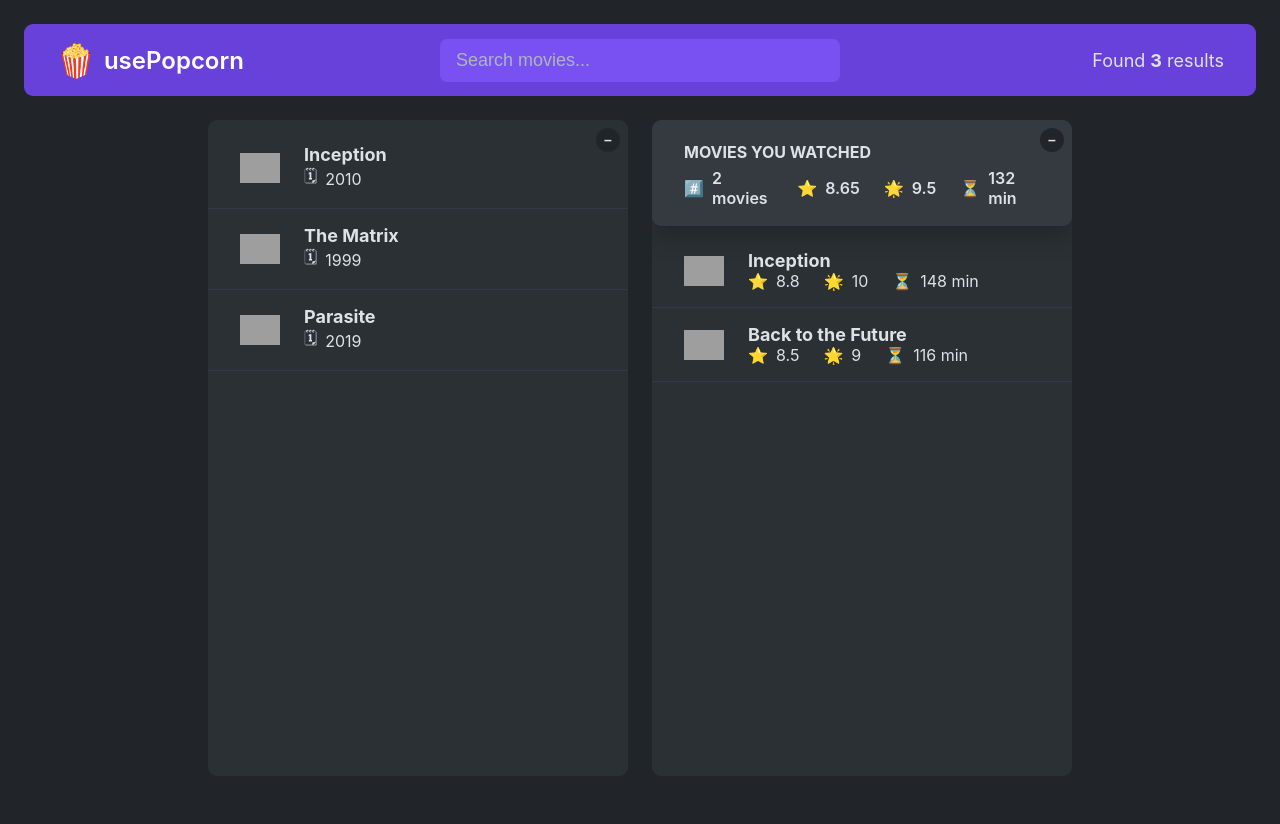
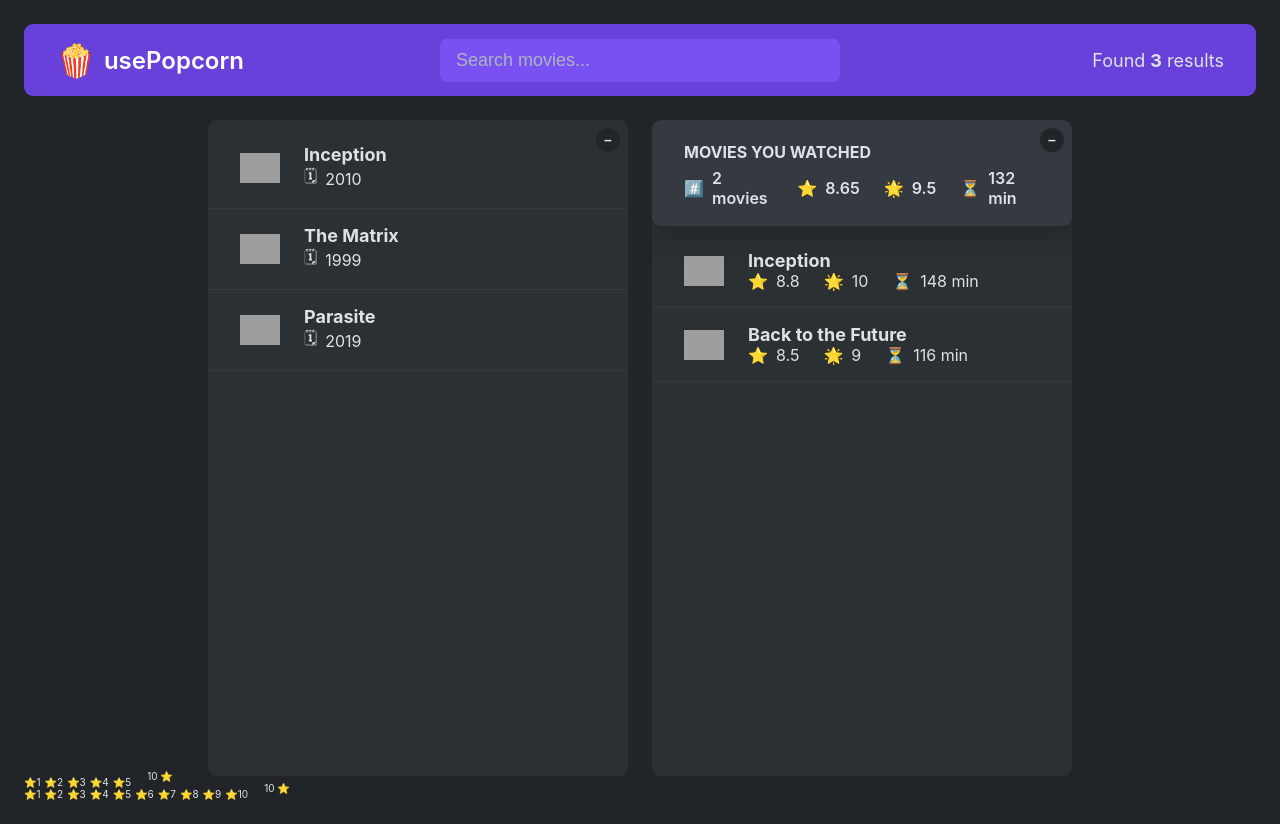
Before and after one commit to paulaoorjuela/usePopcorn, a React (Vite) app: page / in a window 1280 px wide. Before the commit the page ends 800 px from the top, so only its background shows below. Built offline with nearby package versions, Linux system fonts and the light colour scheme; grey boxes are pictures that could not be loaded.

Commit message:
add reusable StarRating component

```diff
--- a/src/App.jsx
+++ b/src/App.jsx
@@ -3,9 +3,34 @@ import Navbar from "./Navbar";
 import MainContent from "./MainContent";
 import SearchBar from "./navbar-components/SearchBar";
 import NumResults from "./navbar-components/NumResults";
-import ListBox from "./main-content-components/ListBox";
-import WatchedBox from "./main-content-components/WatchedBox";
 import MovieList from "./main-content-components/list-box-components/MovieList";
+import MovieDisplayBox from "./main-content-components/MovieDisplayBox";
+import WatchedMoviesSummary from "./main-content-components/watched-box-components/WatchedMoviesSummary";
+import WatchedMoviesList from "./main-content-components/watched-box-components/WatchedMoviesList";
+import StarRating from "./StarRating";
+
+const tempWatchedData = [
+  {
+    imdbID: "tt1375666",
+    Title: "Inception",
+    Year: "2010",
+    Poster:
+      "https://m.media-amazon.com/images/M/MV5BMjAxMzY3NjcxNF5BMl5BanBnXkFtZTcwNTI5OTM0Mw@@._V1_SX300.jpg",
+    runtime: 148,
+    imdbRating: 8.8,
+    userRating: 10,
+  },
+  {
+    imdbID: "tt0088763",
+    Title: "Back to the Future",
+    Year: "1985",
+    Poster:
+      "https://m.media-amazon.com/images/M/MV5BZmU0M2Y1OGUtZjIxNi00ZjBkLTg1MjgtOWIyNThiZWIwYjRiXkEyXkFqcGdeQXVyMTQxNzMzNDI@._V1_SX300.jpg",
+    runtime: 116,
+    imdbRating: 8.5,
+    userRating: 9,
+  },
+];
 
 const tempMovieData = [
   {
@@ -33,19 +58,25 @@ const tempMovieData = [
 
 export default function App() {
   const [movies, setMovies] = useState(tempMovieData);
+  const [watched, setWatched] = useState(tempWatchedData);
 
   return (
     <>
       <Navbar>
-        <SearchBar/>
-        <NumResults movies={movies}/>
+        <SearchBar />
+        <NumResults movies={movies} />
       </Navbar>
       <MainContent>
-        <ListBox>
-          <MovieList movies={movies}/>
-        </ListBox>
-        <WatchedBox />
+        <MovieDisplayBox>
+          <MovieList movies={movies} />
+        </MovieDisplayBox>
+        <MovieDisplayBox>
+          <WatchedMoviesSummary watched={watched} />
+          <WatchedMoviesList watched={watched} />
+        </MovieDisplayBox>
       </MainContent>
+      <StarRating maxRating={5}/>
+      <StarRating maxRating={10}/>
     </>
   );
 }
--- /dev/null
+++ b/src/StarRating.jsx
@@ -0,0 +1,24 @@
+const containerStyle = {
+    display : 'flex',
+    alingItems: 'center',
+    gap : '16px'
+}
+
+const starContainerStyle ={
+    display :'flex',
+    gap: '4px'
+}
+
+const textStyle ={
+    lineHeight: '0',
+    margin: '0'
+}
+
+export default function StarRating({maxRating = 5}){
+    return(
+        <div style={containerStyle}>
+            <div style={starContainerStyle}>{Array.from({length : maxRating}, (_, i) => <span>⭐{i+1}</span>)}</div>
+            <p style={textStyle}>10 ⭐</p>
+        </div>
+    )
+}
--- a/src/main-content-components/ListBox.jsx
+++ /dev/null
@@ -1,17 +0,0 @@
-import { useState } from "react";
-
-export default function ListBox({children}){
-    const [isOpen1, setIsOpen1] = useState(true);
-
-    return(
-        <div className="box">
-        <button
-            className="btn-toggle"
-            onClick={() => setIsOpen1((open) => !open)}
-        >
-            {isOpen1 ? "–" : "+"}
-        </button>
-        {isOpen1 && children }
-        </div>
-    )
-}
--- /dev/null
+++ b/src/main-content-components/MovieDisplayBox.jsx
@@ -0,0 +1,17 @@
+import { useState } from "react";
+
+export default function MovieDisplayBox({children}){
+    const [isOpen, setIsOpen] = useState(true);
+
+    return(
+        <div className="box">
+        <button
+            className="btn-toggle"
+            onClick={() => setIsOpen((open) => !open)}
+        >
+            {isOpen ? "–" : "+"}
+        </button>
+        {isOpen && children }
+        </div>
+    )
+}
--- a/src/main-content-components/WatchedBox.jsx
+++ /dev/null
@@ -1,49 +0,0 @@
-import { useState } from "react";
-import WatchedMoviesSummary from "./watched-box-components/WatchedMoviesSummary";
-import WatchedMoviesList from "./watched-box-components/WatchedMoviesList";
-
-const tempWatchedData = [
-    {
-        imdbID: "tt1375666",
-        Title: "Inception",
-        Year: "2010",
-        Poster:
-            "https://m.media-amazon.com/images/M/MV5BMjAxMzY3NjcxNF5BMl5BanBnXkFtZTcwNTI5OTM0Mw@@._V1_SX300.jpg",
-        runtime: 148,
-        imdbRating: 8.8,
-        userRating: 10,
-    },
-    {
-        imdbID: "tt0088763",
-        Title: "Back to the Future",
-        Year: "1985",
-        Poster:
-            "https://m.media-amazon.com/images/M/MV5BZmU0M2Y1OGUtZjIxNi00ZjBkLTg1MjgtOWIyNThiZWIwYjRiXkEyXkFqcGdeQXVyMTQxNzMzNDI@._V1_SX300.jpg",
-        runtime: 116,
-        imdbRating: 8.5,
-        userRating: 9,
-    },
-    ];
-
-export default function WatchedBox(){
-    const [isOpen2, setIsOpen2] = useState(true);
-    const [watched, setWatched] = useState(tempWatchedData);
-
-
-    return(
-        <div className="box">
-        <button
-            className="btn-toggle"
-            onClick={() => setIsOpen2((open) => !open)}
-        >
-            {isOpen2 ? "–" : "+"}
-        </button>
-        {isOpen2 && (
-            <>
-            <WatchedMoviesSummary watched={watched}/>
-            <WatchedMoviesList watched={watched}/>
-            </>
-        )}
-        </div>
-    )
-}
```
Lines whose indentation alone changed are shown as unchanged.
